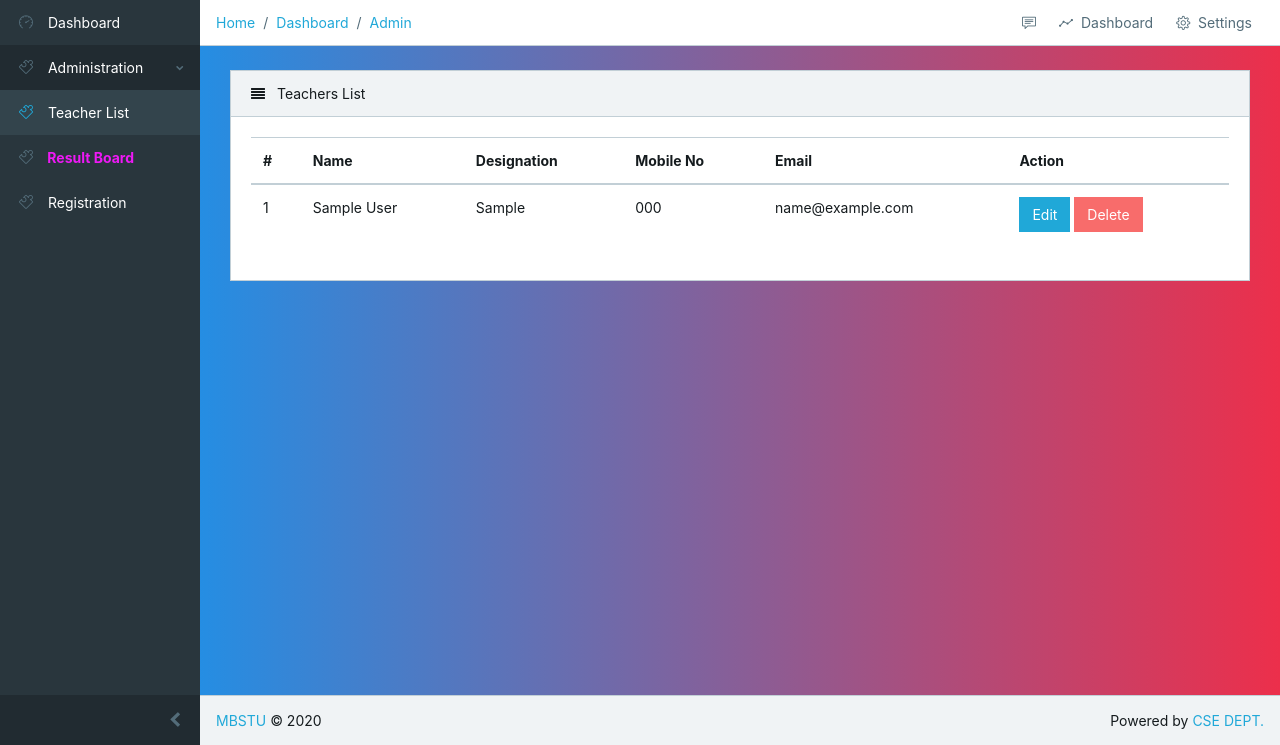
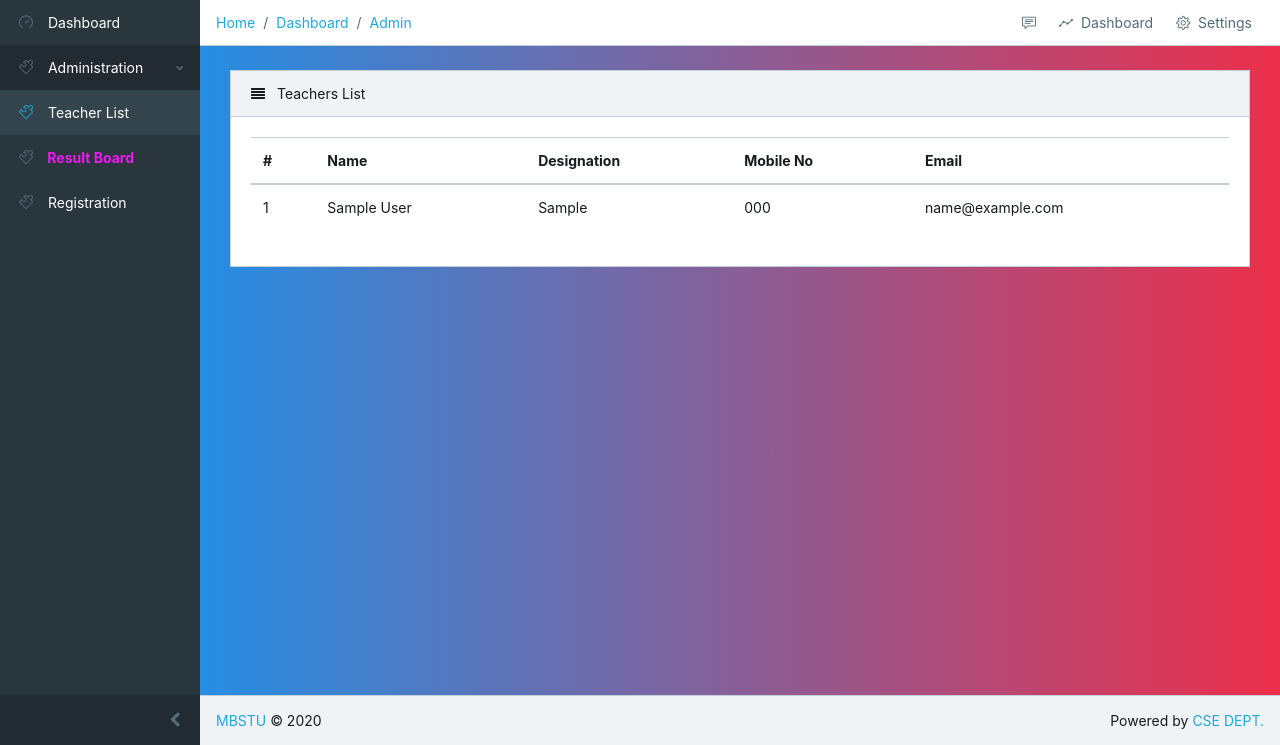
Before and after one commit to mlr-9021/online-result-publish, a Django app: page /teacher/list/ in a window 1280 px wide. Shown: the part 55-800 px from the top of the page. Run offline with Django 3.2, Linux system fonts and the light colour scheme; tables that the repository leaves empty hold one stand-in row (values such as "Sample post"); parts of the project's set-up code (start-up, migrations or seed data) failed here and were passed over; some libraries are stand-ins or nearby versions.

Commit message:
teacher list edit

```diff
--- a/templates/teacher/teacher_list.html
+++ b/templates/teacher/teacher_list.html
@@ -25,7 +25,7 @@
                 <th>Mobile No</th>
 
                 <th>Email</th>
-                <th>Action</th>
+
               </tr>
             </thead>
             {% for teacher in teachers %}
@@ -37,11 +37,7 @@
         <td>{{ teacher.mobile}}</td>
         <td>{{ teacher.email }}</td>
 
-        <td>
-                    <a class="btn btn-primary" href="{% url 'edit-teacher' teacher.id %}">Edit</a>
 
-                    <a class="btn btn-danger" href="{% url 'delete-teacher' teacher.id %}">Delete</a>
-      </td>
     </tr>
     {% endfor %}
     </table>
```
